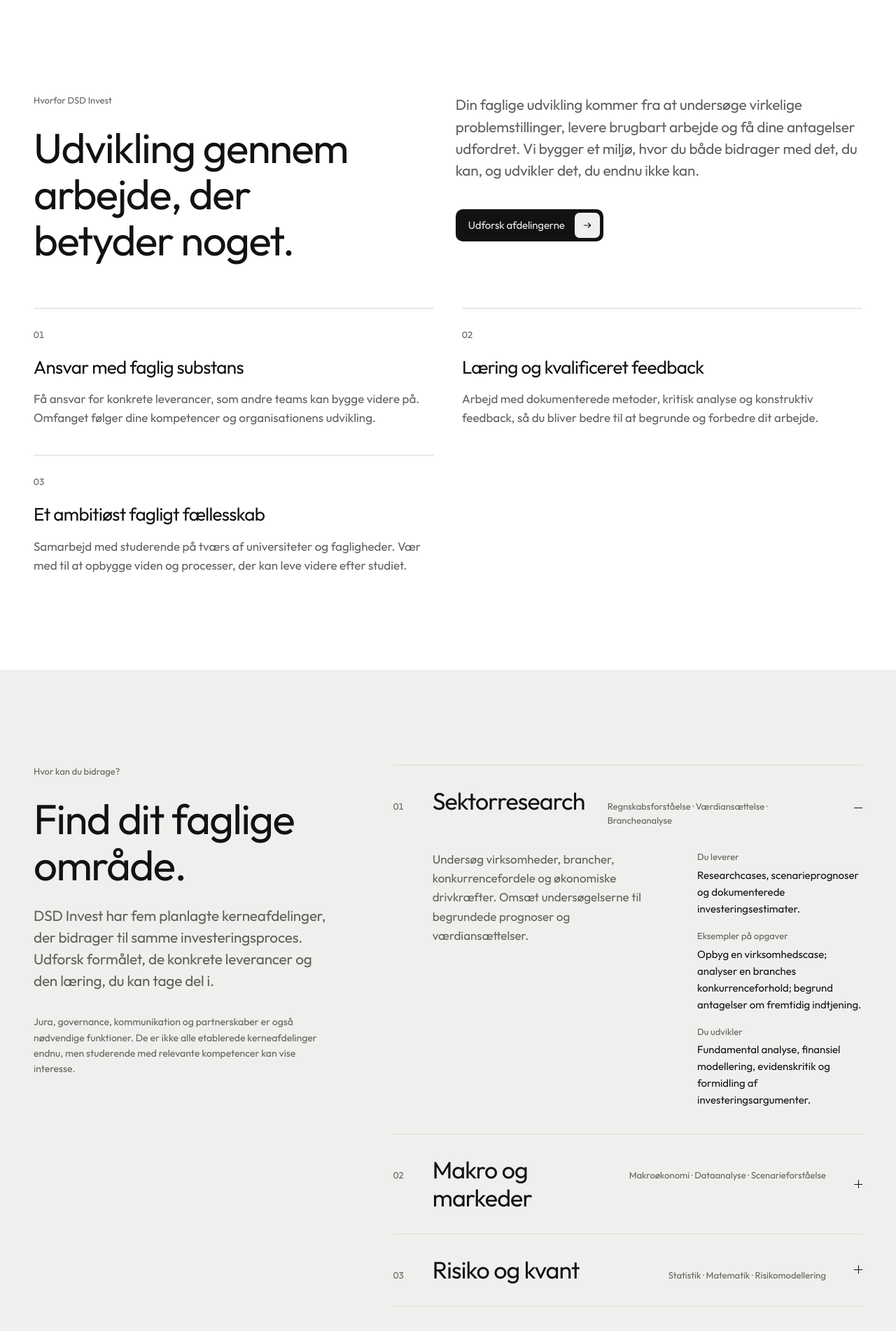
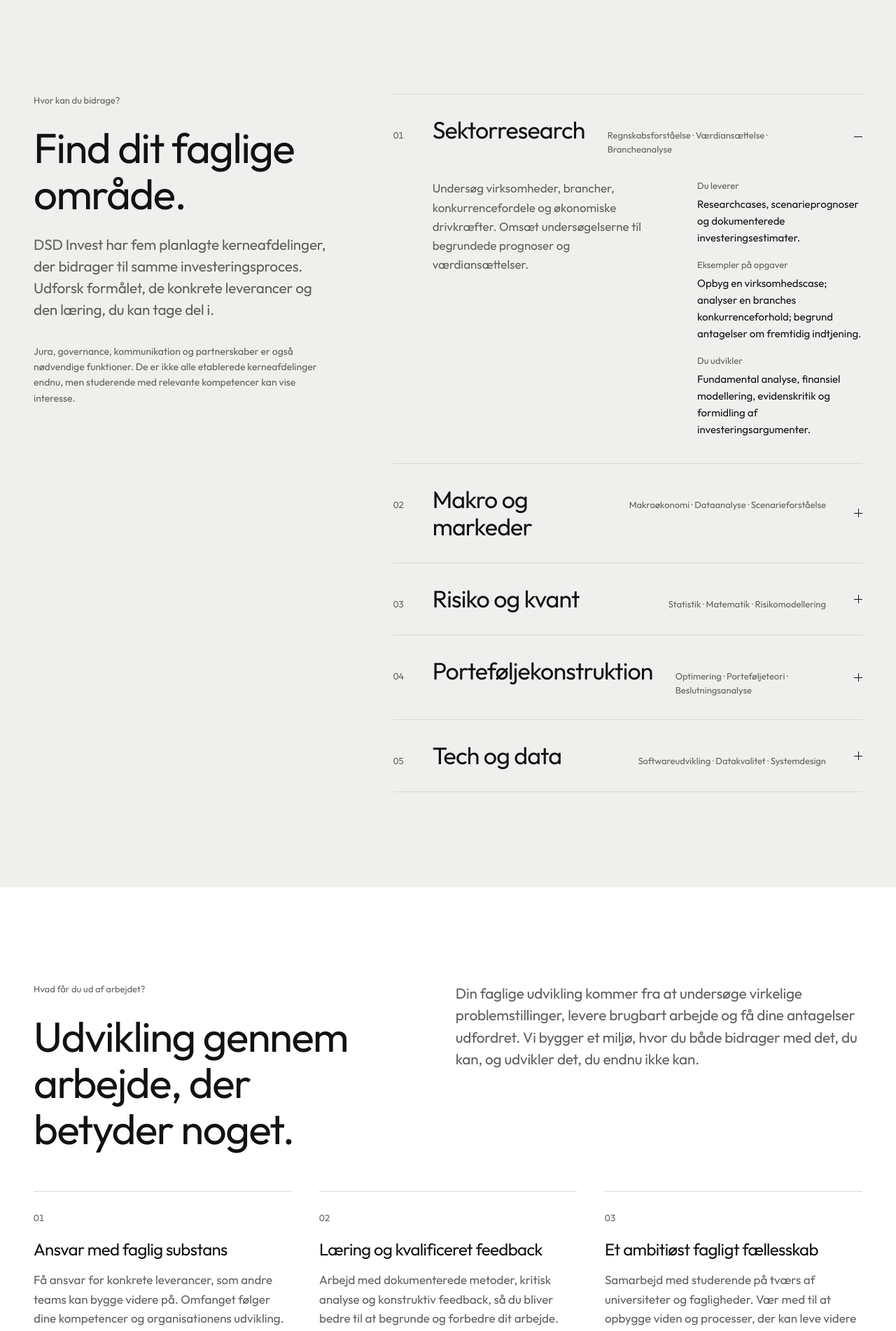
Before and after one commit to JakobDrist/Landing-Page-Student-Driven-Capital, a Next.js app: page /membership in a window 1280 px wide. Shown: the part 720-2622 px from the top of the page at 70% size. Built offline with nearby package versions, Linux system fonts and the light colour scheme.

Commit message:
feat(membership): lead with departments and condense value and selection sections

```diff
--- a/src/components/pages/membership-page.tsx
+++ b/src/components/pages/membership-page.tsx
@@ -1,7 +1,6 @@
 import membership from "@/content/data/membership.json";
 import { PageHeader } from "@/components/sections/page-header";
 import { Section } from "@/components/sections/section";
-import { ButtonLink } from "@/components/ui/button-link";
 import { leadText, sectionTitle } from "@/components/ui/section-heading";
 import { EnquiryForm } from "@/features/forms/enquiry-form";
 import { DepartmentList } from "@/features/organisation/department-list";
@@ -13,38 +12,6 @@ export function MembershipPage() {
         title={membership.title}
         description={membership.description}
       />
-
-      <Section className="bg-white">
-        <div className="grid gap-12 lg:grid-cols-[1fr_1.2fr] lg:gap-[10%]">
-          <div>
-            <p className="text-[13px] text-muted">Hvorfor DSD Invest</p>
-            <h2 className={`${sectionTitle} mt-6`}>{membership.valueTitle}</h2>
-          </div>
-          <div>
-            <p className={`${leadText} text-muted`}>{membership.valueIntro}</p>
-            <div className="mt-10">
-              <ButtonLink href="#departments" variant="dark">
-                Udforsk afdelingerne
-              </ButtonLink>
-            </div>
-          </div>
-        </div>
-        <div className="mt-16 grid gap-x-10 gap-y-10 md:grid-cols-2">
-          {membership.benefits.map((benefit, index) => (
-            <article key={benefit.title} className="border-t border-line pt-6">
-              <span className="text-[13px] tabular-nums text-muted">
-                0{index + 1}
-              </span>
-              <h3 className="mt-5 text-[26px] leading-[1.2] tracking-[-0.025em]">
-                {benefit.title}
-              </h3>
-              <p className="mt-4 max-w-xl text-[17px] leading-[1.6] text-muted">
-                {benefit.text}
-              </p>
-            </article>
-          ))}
-        </div>
-      </Section>
 
       <Section id="departments" className="scroll-mt-20">
         <div className="grid gap-14 lg:grid-cols-[1fr_1.6fr] lg:gap-[8%]">
@@ -61,6 +28,31 @@ export function MembershipPage() {
             </p>
           </div>
           <DepartmentList departments={membership.departments} extended />
+        </div>
+      </Section>
+
+      <Section className="bg-white">
+        <div className="grid gap-12 lg:grid-cols-[1fr_1.2fr] lg:gap-[10%]">
+          <div>
+            <p className="text-[13px] text-muted">Hvad får du ud af arbejdet?</p>
+            <h2 className={`${sectionTitle} mt-6`}>{membership.valueTitle}</h2>
+          </div>
+          <p className={`${leadText} text-muted`}>{membership.valueIntro}</p>
+        </div>
+        <div className="mt-14 grid gap-x-10 gap-y-10 md:grid-cols-3">
+          {membership.benefits.map((benefit, index) => (
+            <article key={benefit.title} className="border-t border-line pt-6">
+              <span className="text-[13px] tabular-nums text-muted">
+                0{index + 1}
+              </span>
+              <h3 className="mt-5 text-[24px] leading-[1.2] tracking-[-0.025em]">
+                {benefit.title}
+              </h3>
+              <p className="mt-4 max-w-xl text-[17px] leading-[1.6] text-muted">
+                {benefit.text}
+              </p>
+            </article>
+          ))}
         </div>
       </Section>
 
@@ -91,17 +83,17 @@ export function MembershipPage() {
             </li>
           ))}
         </ol>
-        <div className="mt-20 border-t border-line pt-10">
-          <h3 className="text-[28px] leading-[1.2] tracking-[-0.025em]">
+        <div className="mt-14 border-t border-line pt-8">
+          <h3 className="text-[22px] leading-[1.2] tracking-[-0.025em]">
             {membership.expectationsTitle}
           </h3>
-          <div className="mt-10 grid gap-x-10 gap-y-9 md:grid-cols-2">
+          <div className="mt-7 grid gap-x-8 gap-y-6 sm:grid-cols-2 xl:grid-cols-4">
             {membership.expectations.map((expectation) => (
               <div key={expectation.title}>
-                <h4 className="text-[21px] leading-[1.3]">
+                <h4 className="text-[18px] leading-[1.3]">
                   {expectation.title}
                 </h4>
-                <p className="mt-3 text-[17px] leading-[1.6] text-muted">
+                <p className="mt-2 text-[15px] leading-[1.6] text-muted">
                   {expectation.text}
                 </p>
               </div>
```
